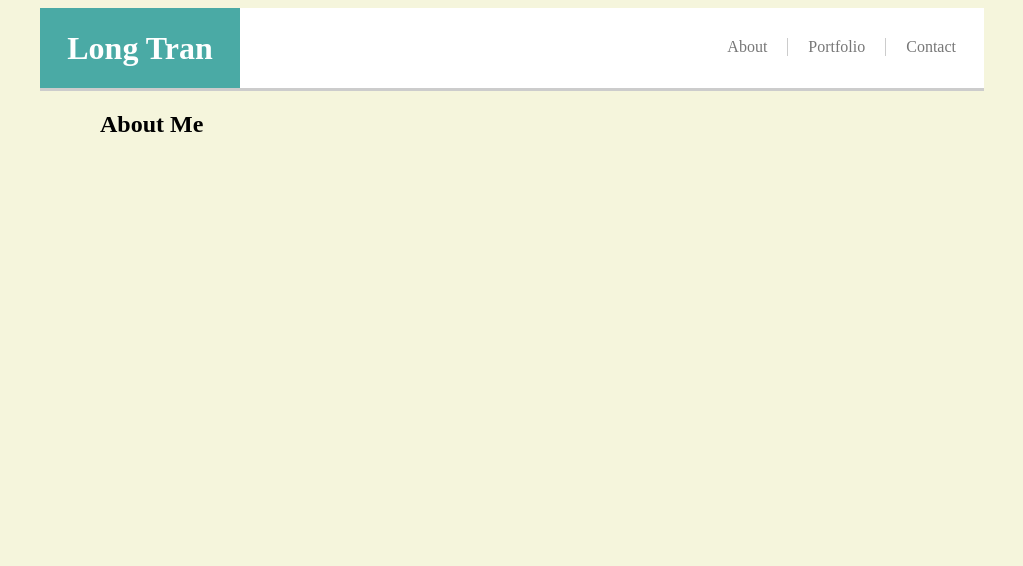
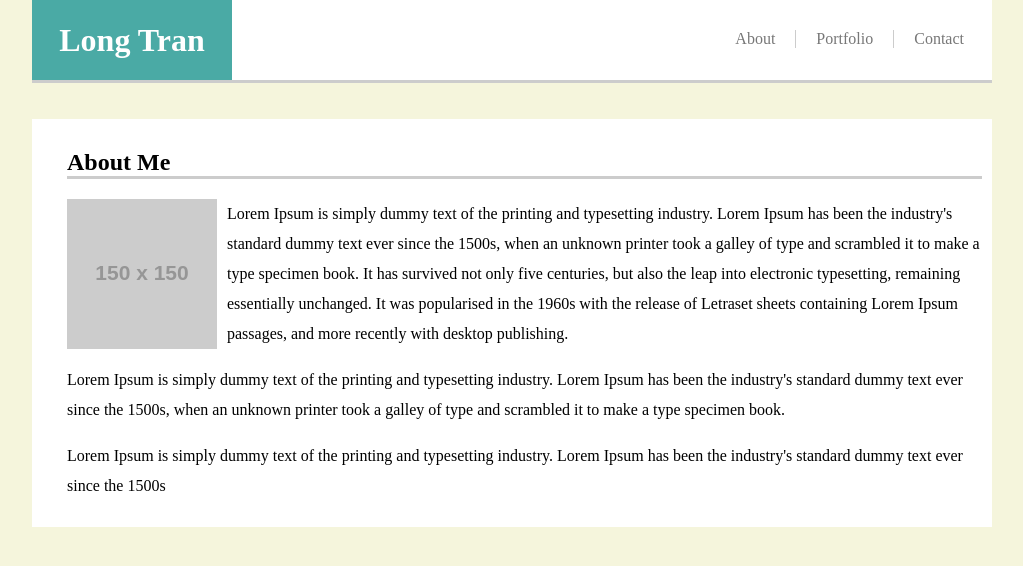
Before and after one commit to longtran1992/Basic-Portfolio, a plain HTML site: page index.html in a window 1280 px wide. Shown: the whole page, without its empty margins (128-1151 px from the left). Drawn offline with Linux system fonts and the light colour scheme; placeholder pictures from the web are drawn by us.

Commit message:
made header and body, trying to make header span the whole page.

```diff
--- a/assets/css/style.css
+++ b/assets/css/style.css
@@ -1,8 +1,13 @@
+body {
+     width: 960px;
+     margin: auto;
+     overflow-x: hidden;
+     background-color: beige
+    }
+
 #wrapper {
         border-bottom: 3px solid #cccccc;
         margin: 0;
-        width: 100%;
-        margin: 0 auto 0 auto;
         }
 
 #header {
@@ -37,13 +42,28 @@
         text-decoration: none;
         color: #777777;
         }
+#container {
+    background-color: #ffffff;
+    overflow: auto;
+    padding: 10px;
+}
 h2 {
-    margin-left: 60px
+    margin-left: 25px;
+    padding: 0;
+    border-bottom: #cccccc solid 3px
 }
-body {
-background-color: beige
+img {
+    margin-left: 25px;
+    padding-right: 10px;
+    float: left;
 }
-html {
- max-width: 960px;
- margin: auto;
+p {
+    line-height: 30px;
+    text-align: left;
 }
+#second {
+    margin-left: 25px;
+}
+#third {
+    margin-left: 25px;
+}
--- a/index.html
+++ b/index.html
@@ -18,9 +18,17 @@
               </ul>
                 </div>
               </div>
+              <br><br>
         <div id="container">
             <div id="me">
-                <h2 style="height: 60px; width: 960px">About Me</h2>
+                <h2>About Me</h2>
+            </div>
+            <div id="content">
+                    <p id="first">
+                <img src="http://via.placeholder.com/150x150" alt="">
+                Lorem Ipsum is simply dummy text of the printing and typesetting industry. Lorem Ipsum has been the industry's standard dummy text ever since the 1500s, when an unknown printer took a galley of type and scrambled it to make a type specimen book. It has survived not only five centuries, but also the leap into electronic typesetting, remaining essentially unchanged. It was popularised in the 1960s with the release of Letraset sheets containing Lorem Ipsum passages, and more recently with desktop publishing.</p>
+                <p id="second" style="clear: both">Lorem Ipsum is simply dummy text of the printing and typesetting industry. Lorem Ipsum has been the industry's standard dummy text ever since the 1500s, when an unknown printer took a galley of type and scrambled it to make a type specimen book.</p>
+                <p id ="third">Lorem Ipsum is simply dummy text of the printing and typesetting industry. Lorem Ipsum has been the industry's standard dummy text ever since the 1500s </p>
             </div>
         </div>
 </body>
```
Lines whose indentation alone changed are shown as unchanged.
